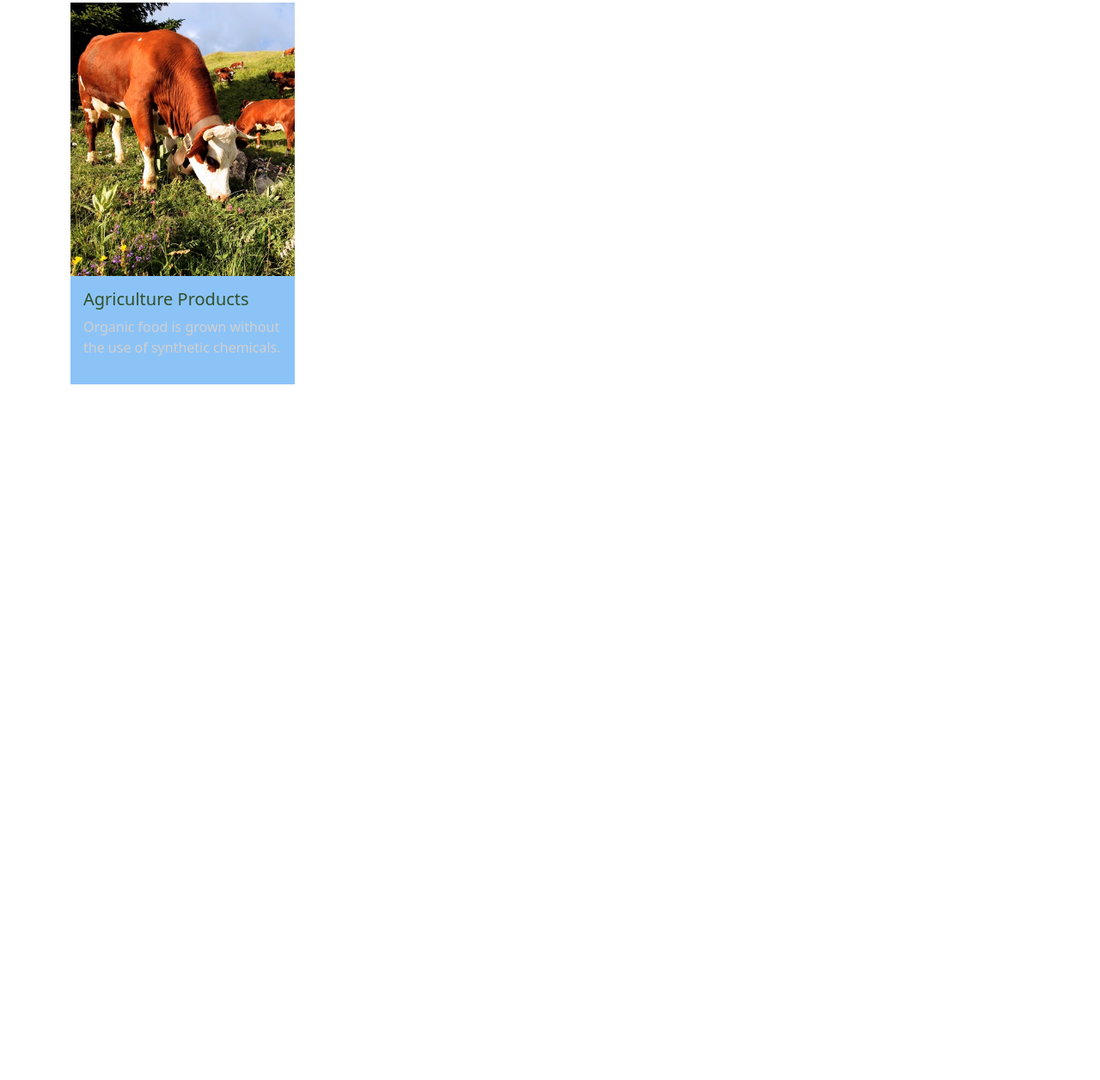
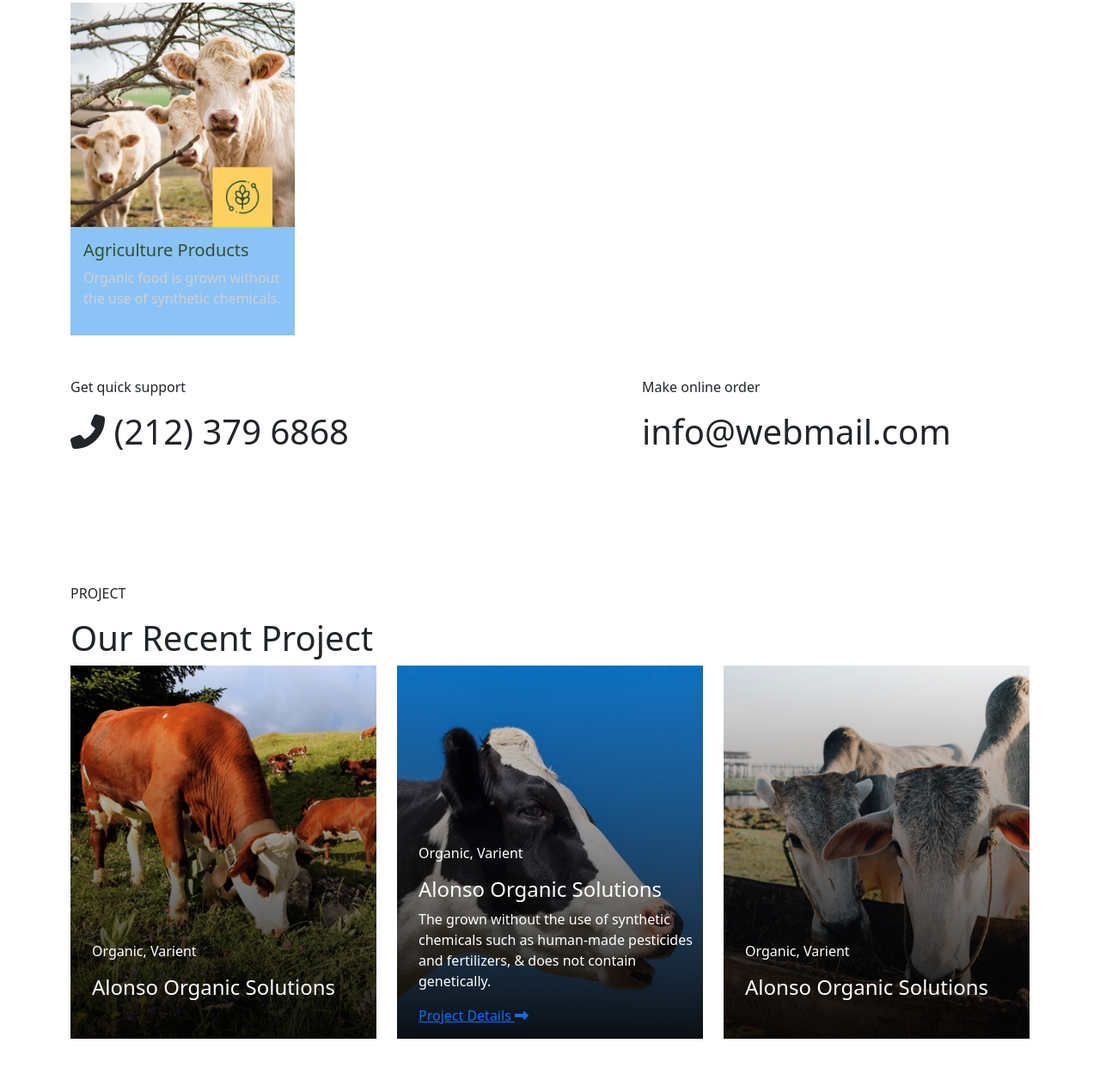
Before and after one commit to mazhars-git/cow-firm-project, a plain HTML site: page index.html in a window 1280 px wide. Shown: the part 1892-3148 px from the top of the page at 86% size. Before the commit the page ends 2387 px from the top, so only its background shows below. Drawn offline with nearby package versions, Linux system fonts and the light colour scheme.

Commit message:
project section

```diff
--- a/index.html
+++ b/index.html
@@ -214,11 +214,65 @@
             <div class="row">
                 <div class="col-md-3">
                     <div class="content-box">
-                        <img class="img-fluid" src="images/pj-1.png" alt="">
+                        <img class="img-fluid" src="images/service-1.png" alt="">
                         <div class="content">
                             <h5>Agriculture Products</h5>
                             <p>Organic food is grown without the use
                                 of synthetic chemicals.</p>
+                        </div>
+                    </div>
+                </div>
+            </div>
+            <div class="row py-5">
+                <div class="col-md-5">
+                    <p>Get quick support</p>
+                    <h1><i class="fas fa-phone-alt"></i> (212) 379 6868</h1>
+                </div>
+                <div class="col-md-2">
+
+                </div>
+                <div class="col-md-5">
+                    <p>Make online order</p>
+                    <h1>info@webmail.com</h1>
+                </div>
+            </div>
+        </div>
+    </section>
+
+    <!--------------Project Area ----------------------->
+    <section class="project-area py-5">
+        <div class="container">
+            <div class="row">
+                <p>PROJECT</p>
+                <h1>Our Recent Project</h1>
+                <div class="col-md-4">
+                    <div class="project-item">
+                        <img class="img-fluid" src="images/pj-1.png" alt="">
+                        <div class="project-content">
+                            <p>Organic, Varient</p>
+                            <h4>Alonso Organic Solutions</h4>
+                        </div>
+                    </div>
+                </div>
+                <div class="col-md-4">
+                    <div class="project-item">
+                        <img class="img-fluid" src="images/pj-2.png" alt="">
+                        <div class="project-content-2">
+                            <p>Organic, Varient</p>
+                            <h4>Alonso Organic Solutions</h4>
+                            <p>The grown without the use of synthetic chemicals
+                                such as human-made pesticides and fertilizers, &
+                                does not contain genetically.</p>
+                            <a href="#">Project Details <i class="fas fa-long-arrow-alt-right"></i></a>
+                        </div>
+                    </div>
+                </div>
+                <div class="col-md-4">
+                    <div class="project-item">
+                        <img class="img-fluid" src="images/pj-3.png" alt="">
+                        <div class="project-content">
+                            <p>Organic, Varient</p>
+                            <h4>Alonso Organic Solutions</h4>
                         </div>
                     </div>
                 </div>
@@ -239,7 +293,6 @@
 
 
 
-
     <!----------------js link---------------->
 
     <script src="https://cdn.jsdelivr.net/npm/bootstrap@5.1.3/dist/js/bootstrap.bundle.min.js" integrity="sha384-ka7Sk0Gln4gmtz2MlQnikT1wXgYsOg+OMhuP+IlRH9sENBO0LRn5q+8nbTov4+1p" crossorigin="anonymous"></script>
--- a/styles/style.scss
+++ b/styles/style.scss
@@ -104,3 +104,29 @@
         color: rgb(209, 207, 207);
     }
 }
+
+
+/*------------project area--------------*/
+
+.content-box-style{
+    position: absolute;
+    background-image: linear-gradient(rgba(255, 253, 253, 0.007), rgba(2, 2, 2, 0.918));
+    top: 0;
+    width: 100%;
+    height: 100%;
+    color: #fff;
+    padding-top: 90%;
+    padding-left: 25px;
+    z-index: 1;
+}
+
+.project-item{
+    position: relative;
+    .project-content{
+        @extend .content-box-style;
+    }
+    .project-content-2{
+        @extend .content-box-style;
+        padding-top: 58%;
+    }
+}
```
Also changed, not shown: styles/style.css, 1 other file.
